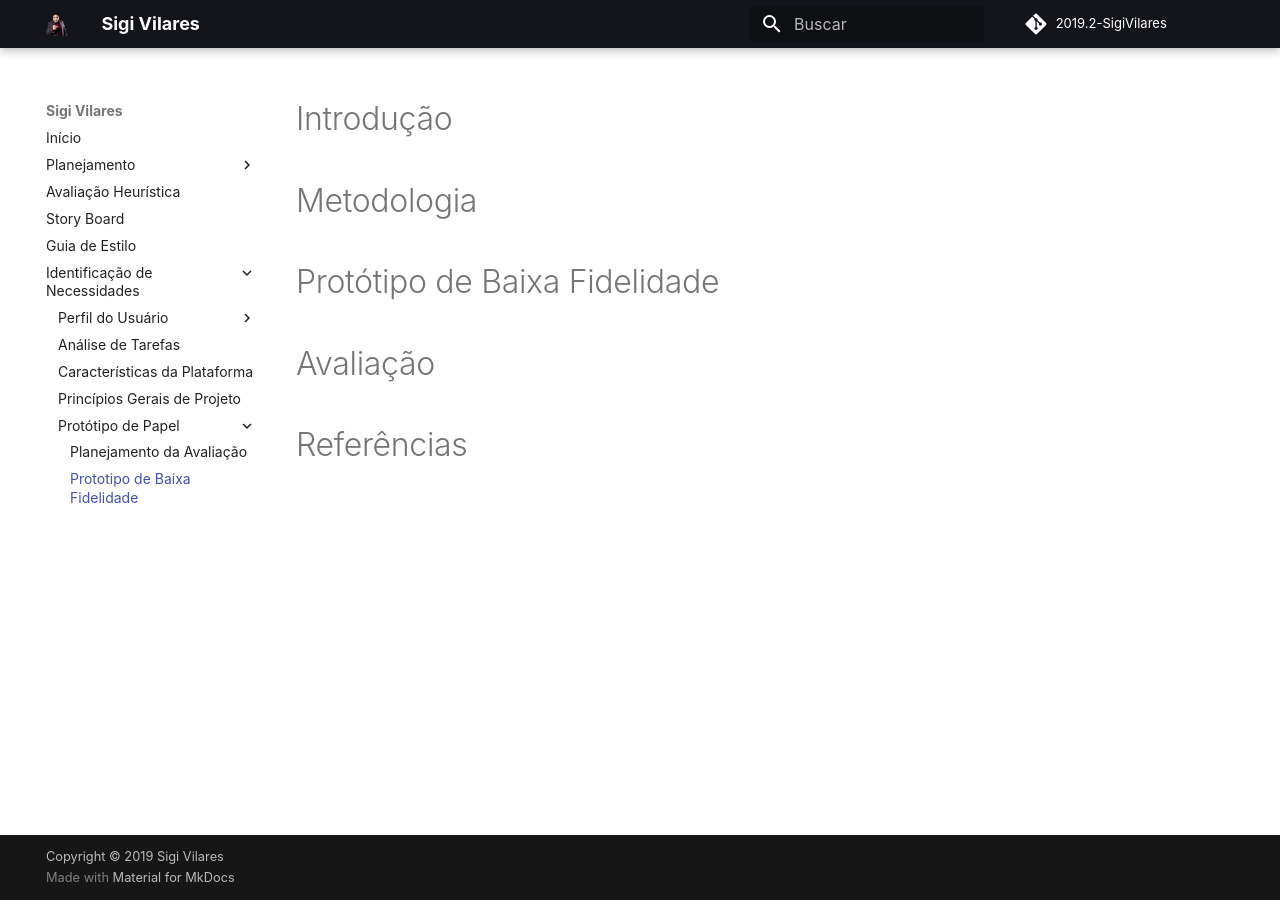
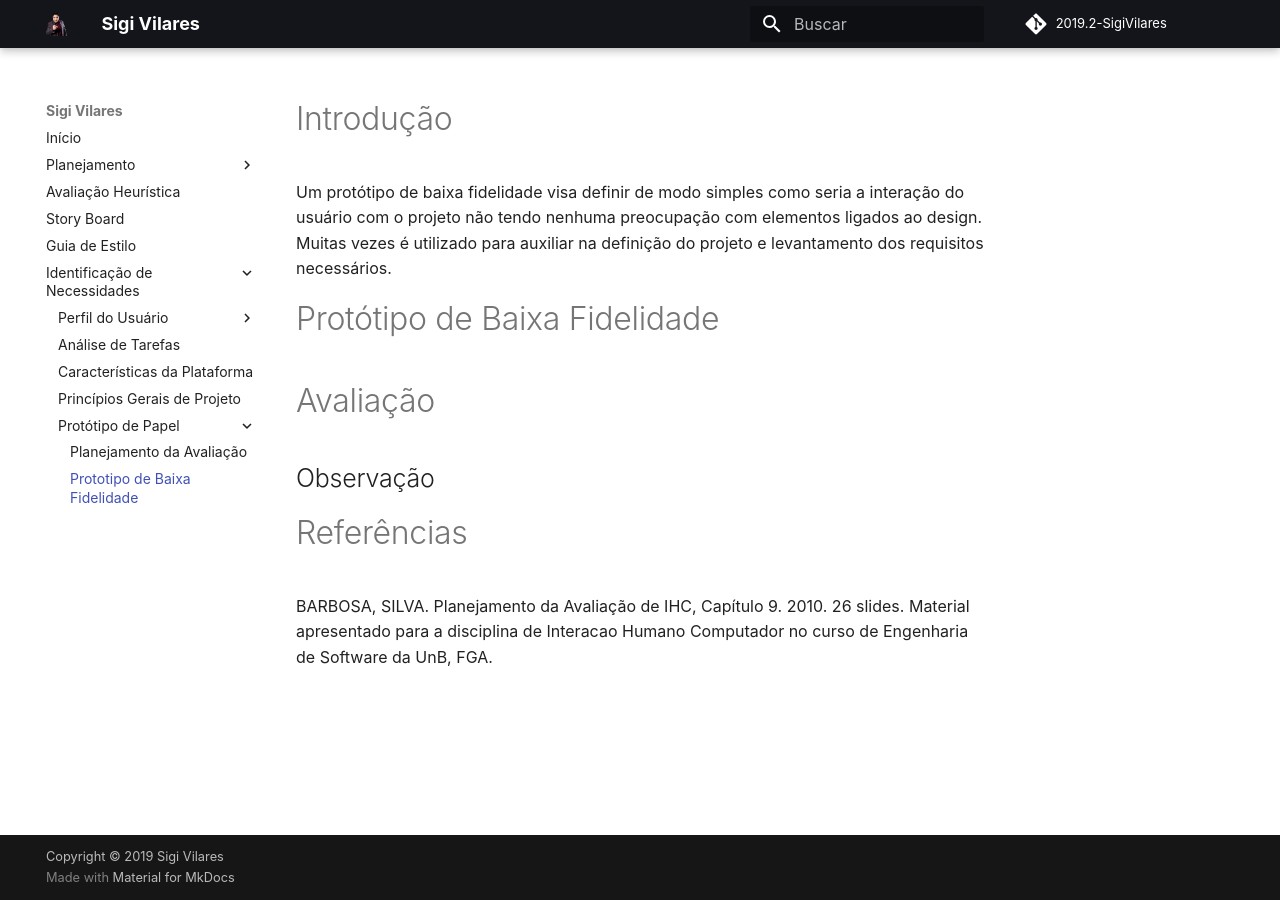
Before and after one commit to Wictorgirardi/2019.2-SigiVilares, an MkDocs documentation site: the page built from docs/identificacao_de_necessidades/prototipo_de_papel/PrototipoDePapel.md, in a window 1280 px wide. Built offline with MkDocs 1.6.1 and Material for MkDocs 9.7.7, drawn with Linux system fonts in a browser that asks for light colours; some web fonts are replaced; comment, search, counter and statistics services are not loaded.

Commit message:
corrigidos erros de formatação

```diff
--- a/docs/identificacao_de_necessidades/prototipo_de_papel/PrototipoDePapel.md
+++ b/docs/identificacao_de_necessidades/prototipo_de_papel/PrototipoDePapel.md
@@ -1,9 +1,13 @@
 # Introdução
 
-# Metodologia
+Um protótipo de baixa fidelidade visa definir de modo simples como seria a interação do usuário com o projeto não tendo nenhuma preocupação com elementos ligados ao design. Muitas vezes é utilizado para auxiliar na definição do projeto e levantamento dos requisitos necessários.
 
 # Protótipo de Baixa Fidelidade
 
 # Avaliação
 
+## Observação
+
 # Referências
+
+BARBOSA, SILVA. Planejamento da Avaliação de IHC, Capítulo 9. 2010. 26 slides. Material apresentado para a disciplina de Interacao Humano Computador no curso de Engenharia de Software da UnB, FGA.
```
Also changed, not shown: docs/identificacao_de_necessidades/prototipo_de_papel/PlanejamentoDaAvaliacoo.md (+2 -2 lines).
